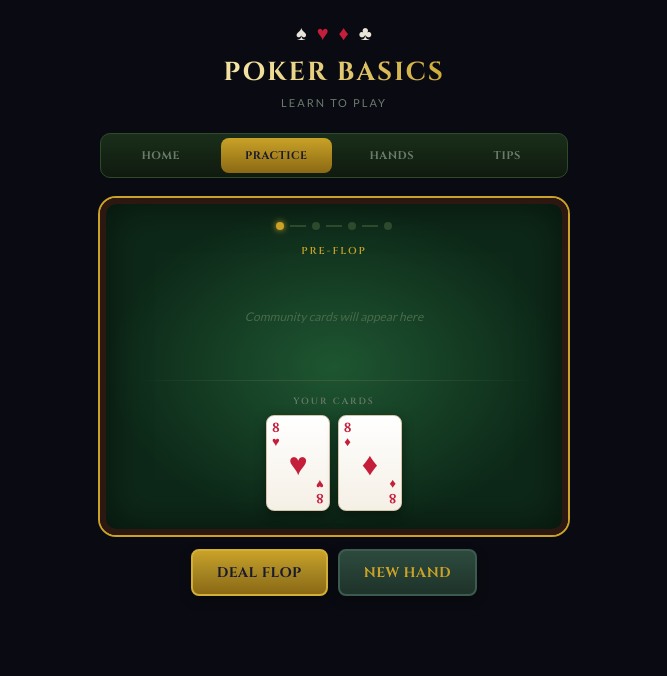
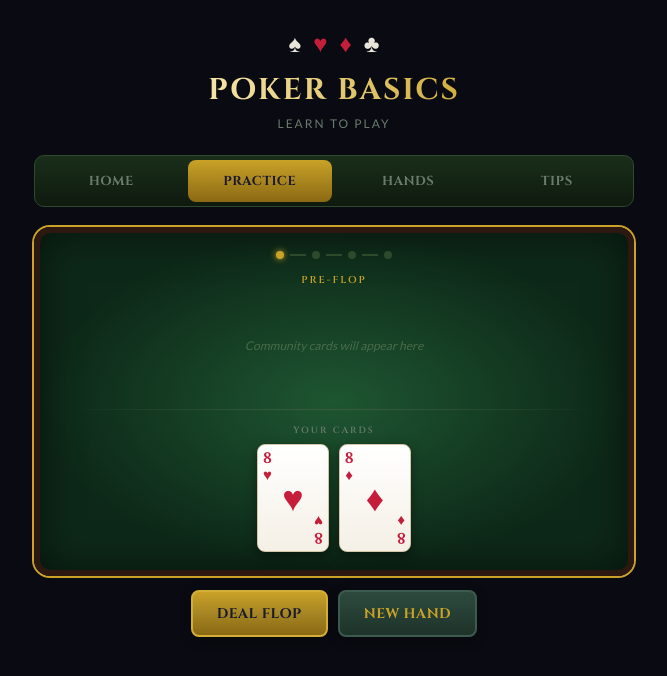
Before and after one commit to Marinae1/poker-basics, a React (Create React App) app in the folder poker-project/: page / in a window 1280 px wide. Both pictures are taken after a click on the button "START PRACTICE". Shown: the top 676 px of the page, without its empty margins (306-973 px from the left). Built offline with nearby package versions, Linux system fonts and the light colour scheme.

Commit message:
Add beginner-friendly poker learning features: larger UI, hand explanations, proper card highlighting at river

```diff
--- a/poker-project/src/App.jsx
+++ b/poker-project/src/App.jsx
@@ -318,6 +318,12 @@ const evaluate5 = (cards) => {
   ranks.forEach(r => counts[r] = (counts[r] || 0) + 1);
   const freq = Object.values(counts).sort((a, b) => b - a);
   const unique = [...new Set(ranks)].sort((a, b) => b - a);
+
+  // Get ranks sorted by frequency then by value (for tiebreakers)
+  const ranksByFreq = Object.entries(counts)
+    .sort((a, b) => b[1] - a[1] || Number(b[0]) - Number(a[0]))
+    .map(([rank]) => Number(rank));
+
   let isStraight = false, straightHigh = 0;
   if (unique.length >= 5) {
     for (let i = 0; i <= unique.length - 5; i++) {
@@ -327,16 +333,43 @@ const evaluate5 = (cards) => {
       isStraight = true; straightHigh = 5;
     }
   }
-  if (isFlush && isStraight && straightHigh === 14) return { name: 'Royal Flush', strength: 10000 };
-  if (isFlush && isStraight) return { name: 'Straight Flush', strength: 9000 + straightHigh };
-  if (freq[0] === 4) return { name: 'Four of a Kind', strength: 8000 };
-  if (freq[0] === 3 && freq[1] === 2) return { name: 'Full House', strength: 7000 };
-  if (isFlush) return { name: 'Flush', strength: 6000 };
-  if (isStraight) return { name: 'Straight', strength: 5000 + straightHigh };
-  if (freq[0] === 3) return { name: 'Three of a Kind', strength: 4000 };
-  if (freq[0] === 2 && freq[1] === 2) return { name: 'Two Pair', strength: 3000 };
-  if (freq[0] === 2) return { name: 'One Pair', strength: 2000 };
-  return { name: 'High Card', strength: 1000 };
+
+  // Calculate strength with proper tiebreakers
+  if (isFlush && isStraight && straightHigh === 14) return { name: 'Royal Flush', strength: 10000000 };
+  if (isFlush && isStraight) return { name: 'Straight Flush', strength: 9000000 + straightHigh };
+  if (freq[0] === 4) {
+    const quadRank = ranksByFreq[0];
+    const kicker = ranksByFreq[1];
+    return { name: 'Four of a Kind', strength: 8000000 + quadRank * 100 + kicker };
+  }
+  if (freq[0] === 3 && freq[1] === 2) {
+    const tripRank = ranksByFreq[0];
+    const pairRank = ranksByFreq[1];
+    return { name: 'Full House', strength: 7000000 + tripRank * 100 + pairRank };
+  }
+  if (isFlush) {
+    const flushStrength = ranks[0] * 10000 + ranks[1] * 1000 + ranks[2] * 100 + ranks[3] * 10 + ranks[4];
+    return { name: 'Flush', strength: 6000000 + flushStrength };
+  }
+  if (isStraight) return { name: 'Straight', strength: 5000000 + straightHigh };
+  if (freq[0] === 3) {
+    const tripRank = ranksByFreq[0];
+    const kickers = ranksByFreq.slice(1);
+    return { name: 'Three of a Kind', strength: 4000000 + tripRank * 10000 + kickers[0] * 100 + kickers[1] };
+  }
+  if (freq[0] === 2 && freq[1] === 2) {
+    const highPair = Math.max(ranksByFreq[0], ranksByFreq[1]);
+    const lowPair = Math.min(ranksByFreq[0], ranksByFreq[1]);
+    const kicker = ranksByFreq[2];
+    return { name: 'Two Pair', strength: 3000000 + highPair * 10000 + lowPair * 100 + kicker };
+  }
+  if (freq[0] === 2) {
+    const pairRank = ranksByFreq[0];
+    const kickers = ranksByFreq.slice(1);
+    return { name: 'One Pair', strength: 2000000 + pairRank * 10000 + kickers[0] * 100 + kickers[1] * 10 + kickers[2] };
+  }
+  const highCardStrength = ranks[0] * 10000 + ranks[1] * 1000 + ranks[2] * 100 + ranks[3] * 10 + ranks[4];
+  return { name: 'High Card', strength: 1000000 + highCardStrength };
 };
 
 // ============================================
@@ -344,8 +377,8 @@ const evaluate5 = (cards) => {
 // ============================================
 
 const Card = ({ card, small, faceDown, highlight }) => {
-  const width = small ? 48 : 64;
-  const height = small ? 72 : 96;
+  const width = small ? 56 : 72;
+  const height = small ? 84 : 108;
 
   if (faceDown) {
     return (
@@ -375,8 +408,8 @@ const Card = ({ card, small, faceDown, highlight }) => {
   const isRed = data.suit === '♥' || data.suit === '♦';
   const color = isRed ? '#c41e3a' : '#1a1a2e';
 
-  const cornerFontSize = small ? 11 : 13;
-  const centerFontSize = small ? 24 : 32;
+  const cornerFontSize = small ? 12 : 15;
+  const centerFontSize = small ? 28 : 36;
 
   return (
     <div style={{
@@ -385,11 +418,12 @@ const Card = ({ card, small, faceDown, highlight }) => {
       borderRadius: 8,
       background: 'linear-gradient(180deg, #ffffff 0%, #f5f0e6 100%)',
       boxShadow: highlight
-        ? '0 0 16px rgba(201,162,39,0.8), 0 4px 12px rgba(0,0,0,0.4)'
+        ? '0 0 8px #c9a227, 0 0 16px rgba(201,162,39,0.6), 0 4px 12px rgba(0,0,0,0.4)'
         : '0 4px 12px rgba(0,0,0,0.4)',
-      border: highlight ? '2px solid #c9a227' : '1px solid #d4c5a9',
+      border: highlight ? '3px solid #f4e4a6' : '1px solid #d4c5a9',
       position: 'relative',
       fontFamily: "Georgia, serif",
+      animation: highlight ? 'winningGlow 1.5s ease-in-out infinite' : 'none',
     }}>
       {/* Top left */}
       <div style={{
@@ -510,7 +544,9 @@ export default function PokerBasics() {
 
   const allCards = gameData ? [...gameData.hole, ...visibleCommunity] : [];
   const result = allCards.length >= 5 ? evaluateHand(allCards) : null;
-  const winningCardIds = result ? new Set(result.cards.map(c => c.id)) : new Set();
+  const isRiver = stage === 'river';
+  const winningCardIds = result && isRiver ? new Set(result.cards.map(c => c.id)) : new Set();
+  const handInfo = result ? HANDS.find(hand => hand.name === result.name) : null;
 
   return (
     <div style={{
@@ -518,6 +554,7 @@ export default function PokerBasics() {
       background: '#0a0a12',
       fontFamily: "'Lato', sans-serif",
       color: '#e8e4d9',
+      fontSize: 16,
     }}>
       <style>{`
         @import url('https://fonts.googleapis.com/css2?family=Cinzel:wght@600;700&family=Lato:wght@400;700&display=swap');
@@ -525,21 +562,31 @@ export default function PokerBasics() {
           0% { background-position: -200% center; }
           100% { background-position: 200% center; }
         }
+        @keyframes winningGlow {
+          0%, 100% {
+            box-shadow: 0 0 8px #c9a227, 0 0 16px rgba(201,162,39,0.6), 0 4px 12px rgba(0,0,0,0.4);
+            transform: scale(1);
+          }
+          50% {
+            box-shadow: 0 0 16px #f4e4a6, 0 0 28px rgba(244,228,166,0.8), 0 0 40px rgba(201,162,39,0.5), 0 4px 12px rgba(0,0,0,0.4);
+            transform: scale(1.03);
+          }
+        }
       `}</style>
 
-      <div style={{ maxWidth: 500, margin: '0 auto', padding: '20px 16px' }}>
+      <div style={{ maxWidth: 640, margin: '0 auto', padding: '28px 20px' }}>
 
         {/* Header */}
         <header style={{ textAlign: 'center', marginBottom: 24 }}>
-          <div style={{ display: 'flex', justifyContent: 'center', gap: 10, marginBottom: 10 }}>
-            <span style={{ fontSize: 20 }}>♠</span>
-            <span style={{ fontSize: 20, color: '#c41e3a' }}>♥</span>
-            <span style={{ fontSize: 20, color: '#c41e3a' }}>♦</span>
-            <span style={{ fontSize: 20 }}>♣</span>
+          <div style={{ display: 'flex', justifyContent: 'center', gap: 12, marginBottom: 12 }}>
+            <span style={{ fontSize: 24 }}>♠</span>
+            <span style={{ fontSize: 24, color: '#c41e3a' }}>♥</span>
+            <span style={{ fontSize: 24, color: '#c41e3a' }}>♦</span>
+            <span style={{ fontSize: 24 }}>♣</span>
           </div>
           <h1 style={{
             fontFamily: "'Cinzel', serif",
-            fontSize: 26,
+            fontSize: 30,
             fontWeight: 700,
             margin: 0,
             background: 'linear-gradient(90deg, #c9a227, #f4e4a6, #c9a227, #f4e4a6, #c9a227)',
@@ -551,7 +598,7 @@ export default function PokerBasics() {
           }}>
             POKER BASICS
           </h1>
-          <p style={{ color: '#6b7b6b', fontSize: 11, marginTop: 6, letterSpacing: '2px', textTransform: 'uppercase' }}>
+          <p style={{ color: '#6b7b6b', fontSize: 12, marginTop: 6, letterSpacing: '2px', textTransform: 'uppercase' }}>
             Learn to Play
           </p>
         </header>
@@ -577,13 +624,13 @@ export default function PokerBasics() {
               onClick={() => setView(tab.id)}
               style={{
                 flex: 1,
-                padding: '10px 6px',
+                padding: '12px 8px',
                 border: 'none',
                 borderRadius: 8,
                 background: view === tab.id ? 'linear-gradient(180deg, #c9a227 0%, #8b6914 100%)' : 'transparent',
                 color: view === tab.id ? '#1a1a2e' : '#6b7b6b',
                 fontFamily: "'Cinzel', serif",
-                fontSize: 11,
+                fontSize: 13,
                 fontWeight: 700,
                 cursor: 'pointer',
                 textTransform: 'uppercase',
@@ -601,18 +648,31 @@ export default function PokerBasics() {
             <div style={{
               background: 'radial-gradient(ellipse at center, #1e5631 0%, #0d2818 70%)',
               borderRadius: 16,
-              padding: 28,
+              padding: 30,
               border: '6px solid #2c1810',
               boxShadow: 'inset 0 0 40px rgba(0,0,0,0.5), 0 0 0 2px #c9a227',
               marginBottom: 20,
             }}>
-              <div style={{ fontSize: 44, marginBottom: 14 }}>🃏</div>
-              <h2 style={{ fontFamily: "'Cinzel', serif", fontSize: 18, margin: '0 0 10px', color: '#f4e4a6' }}>
-                Learn Poker Hands
+              <h2 style={{ fontFamily: "'Cinzel', serif", fontSize: 20, margin: '0 0 10px', color: '#f4e4a6' }}>
+                How Poker Works (At a Glance)
               </h2>
-              <p style={{ color: '#a8c4a8', fontSize: 14, lineHeight: 1.6, margin: '0 0 20px' }}>
-                Practice identifying poker hands and learn what beats what.
+              <p style={{ color: '#a8c4a8', fontSize: 15, lineHeight: 1.6, margin: '0 0 14px' }}>
+                The goal is to win the pot by making the best 5-card hand or by getting everyone else to fold.
               </p>
+              <div style={{ display: 'grid', gap: 8, marginBottom: 18, textAlign: 'left' }}>
+                <div style={{ color: '#e8e4d9', fontSize: 14 }}>
+                  • You get <strong style={{ color: '#f4e4a6' }}>2 private cards</strong> (only you see these).
+                </div>
+                <div style={{ color: '#e8e4d9', fontSize: 14 }}>
+                  • <strong style={{ color: '#f4e4a6' }}>5 community cards</strong> are shared: flop (3), turn (1), river (1).
+                </div>
+                <div style={{ color: '#e8e4d9', fontSize: 14 }}>
+                  • Combine your 2 + the 5 community cards to make your <strong style={{ color: '#f4e4a6' }}>best 5-card hand</strong>.
+                </div>
+                <div style={{ color: '#e8e4d9', fontSize: 14 }}>
+                  • Betting rounds happen after each reveal.
+                </div>
+              </div>
               <Button onClick={startGame}>Start Practice</Button>
             </div>
 
@@ -683,7 +743,7 @@ export default function PokerBasics() {
 
               {/* Community Cards */}
               <div style={{ marginBottom: 16 }}>
-                <div style={{ display: 'flex', gap: 6, justifyContent: 'center', minHeight: 96, alignItems: 'center', flexWrap: 'wrap' }}>
+                <div style={{ display: 'flex', gap: 8, justifyContent: 'center', minHeight: 96, alignItems: 'center', flexWrap: 'wrap' }}>
                   {stage === 'preflop' ? (
                     <div style={{ color: '#4a6b4a', fontSize: 12, fontStyle: 'italic' }}>Community cards will appear here</div>
                   ) : (
@@ -702,27 +762,58 @@ export default function PokerBasics() {
                 <div style={{ fontSize: 9, fontFamily: "'Cinzel', serif", color: '#6b7b6b', textAlign: 'center', marginBottom: 8, letterSpacing: '2px', textTransform: 'uppercase' }}>
                   Your Cards
                 </div>
-                <div style={{ display: 'flex', gap: 8, justifyContent: 'center' }}>
+                <div style={{ display: 'flex', gap: 10, justifyContent: 'center' }}>
                   {gameData.hole.map((c, i) => <Card key={i} card={c} highlight={winningCardIds.has(c.id)} />)}
                 </div>
               </div>
             </div>
 
-            {/* Current Hand Display - always visible once flop is dealt */}
-            {result && (
+            {/* Current Hand Display - shows progress during play, reveals final hand at river */}
+            {result && !isRiver && (
+              <div style={{
+                background: 'linear-gradient(180deg, #1a2e1a 0%, #0f1a0f 100%)',
+                borderRadius: 10,
+                padding: 12,
+                textAlign: 'center',
+                marginBottom: 14,
+                border: '1px solid #2d4a2d',
+              }}>
+                <div style={{ fontSize: 10, color: '#6b7b6b', letterSpacing: '2px', textTransform: 'uppercase', marginBottom: 2 }}>
+                  Current Hand
+                </div>
+                <div style={{ fontSize: 16, fontFamily: "'Cinzel', serif", fontWeight: 700, color: '#a8c4a8' }}>
+                  {result.name}
+                </div>
+                <div style={{ marginTop: 4, color: '#6b7b6b', fontSize: 11 }}>
+                  Keep dealing to see your final hand...
+                </div>
+              </div>
+            )}
+
+            {/* Final Hand Reveal at River */}
+            {result && isRiver && (
               <div style={{
                 background: 'linear-gradient(180deg, #1a1a2e 0%, #0f0f1a 100%)',
                 borderRadius: 10,
-                padding: 14,
+                padding: 16,
                 textAlign: 'center',
                 marginBottom: 14,
                 border: '2px solid #c9a227',
+                boxShadow: '0 0 20px rgba(201,162,39,0.3)',
               }}>
-                <div style={{ fontSize: 10, color: '#6b7b6b', letterSpacing: '2px', textTransform: 'uppercase', marginBottom: 2 }}>
-                  Your Best Hand
+                <div style={{ fontSize: 10, color: '#c9a227', letterSpacing: '2px', textTransform: 'uppercase', marginBottom: 4 }}>
+                  🎉 Your Final Hand
                 </div>
-                <div style={{ fontSize: 20, fontFamily: "'Cinzel', serif", fontWeight: 700, color: '#c9a227' }}>
+                <div style={{ fontSize: 22, fontFamily: "'Cinzel', serif", fontWeight: 700, color: '#f4e4a6' }}>
                   {result.name}
+                </div>
+                {handInfo && (
+                  <div style={{ marginTop: 8, color: '#a8c4a8', fontSize: 13, lineHeight: 1.5 }}>
+                    {handInfo.desc}. {handInfo.tip}
+                  </div>
+                )}
+                <div style={{ marginTop: 10, color: '#6b7b6b', fontSize: 11, fontStyle: 'italic' }}>
+                  The glowing cards show which 5 cards make your best hand!
                 </div>
               </div>
             )}
```
